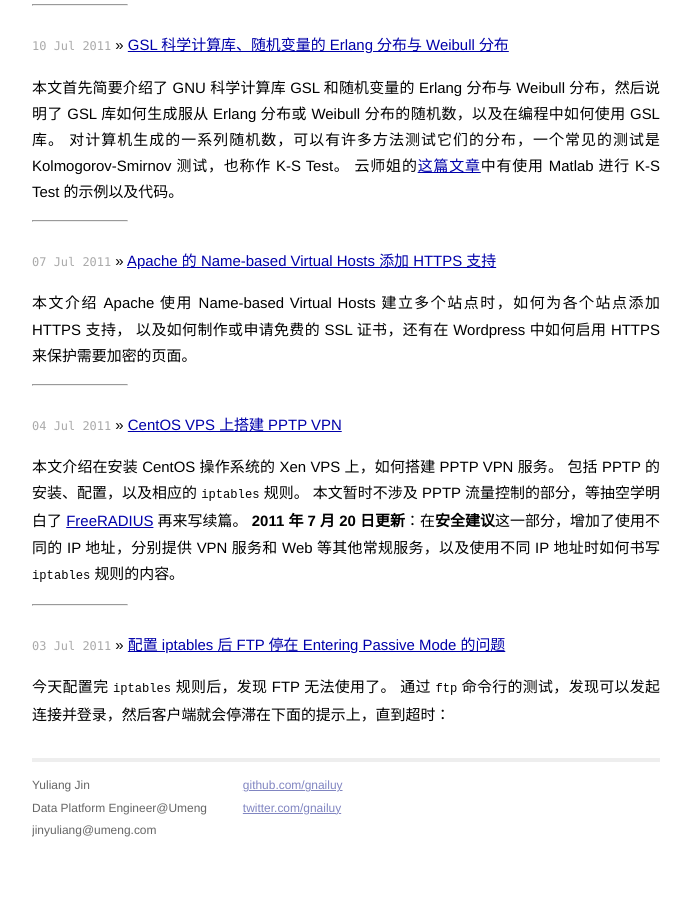
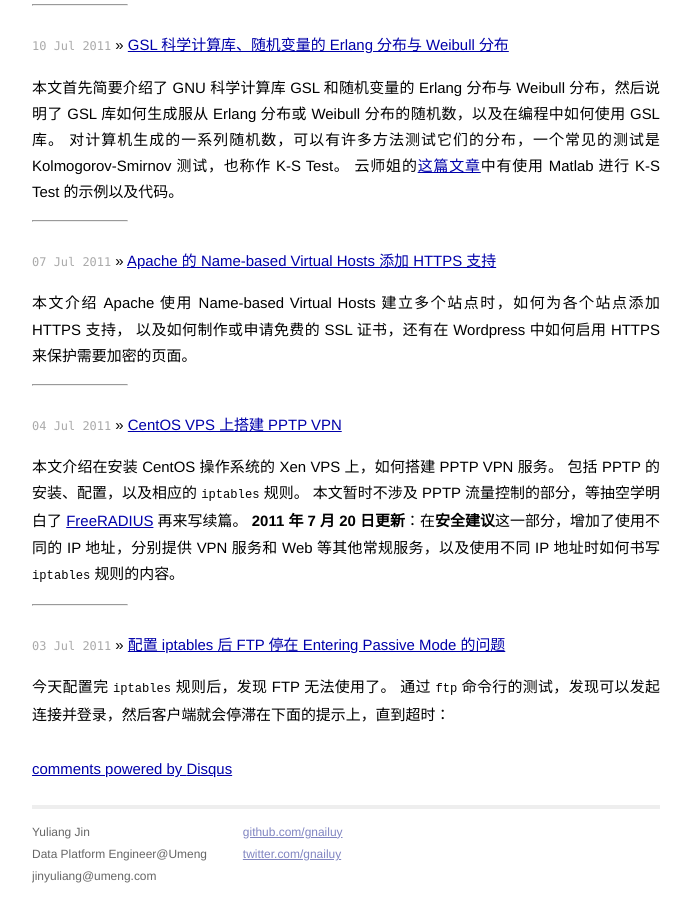
Before and after one commit to gnailuy/gnailuy.com, a Jekyll site: the page built from index.html, in a window 1280 px wide and 900 px high, scrolled down 4211 px. Shown: the whole window, without its empty margins (294-985 px from the left). Built offline with Jekyll 4.4.1, drawn with Linux system fonts in a browser that asks for light colours; Markdown is read by kramdown in place of the engine named in the settings; comment, search, counter and statistics services are not loaded; before the commit the page ends 5064 px from its top, so only the background shows below that.

Commit message:
add disqus comments

```diff
--- /dev/null
+++ b/_includes/comments.html
@@ -0,0 +1,16 @@
+
+<!-- Add Disqus comments. -->
+<div id="disqus_thread"></div>
+<script type="text/javascript">
+    /* * * CONFIGURATION VARIABLES: EDIT BEFORE PASTING INTO YOUR WEBPAGE * * */
+    var disqus_shortname = 'gnailuy'; // required: replace example with your forum shortname
+
+    /* * * DON'T EDIT BELOW THIS LINE * * */
+    (function() {
+        var dsq = document.createElement('script'); dsq.type = 'text/javascript'; dsq.async = true;
+        dsq.src = '//' + disqus_shortname + '.disqus.com/embed.js';
+        (document.getElementsByTagName('head')[0] || document.getElementsByTagName('body')[0]).appendChild(dsq);
+    })();
+</script>
+<noscript>Please enable JavaScript to view the <a href="http://disqus.com/?ref_noscript">comments powered by Disqus.</a></noscript>
+<a href="http://disqus.com" class="dsq-brlink">comments powered by <span class="logo-disqus">Disqus</span></a>
--- a/_layouts/default.html
+++ b/_layouts/default.html
@@ -60,6 +60,8 @@
 
           {{ content }}
 
+          {% include comments.html %}
+
           <div class="footer">
             <div class="contact">
               <p>
```
